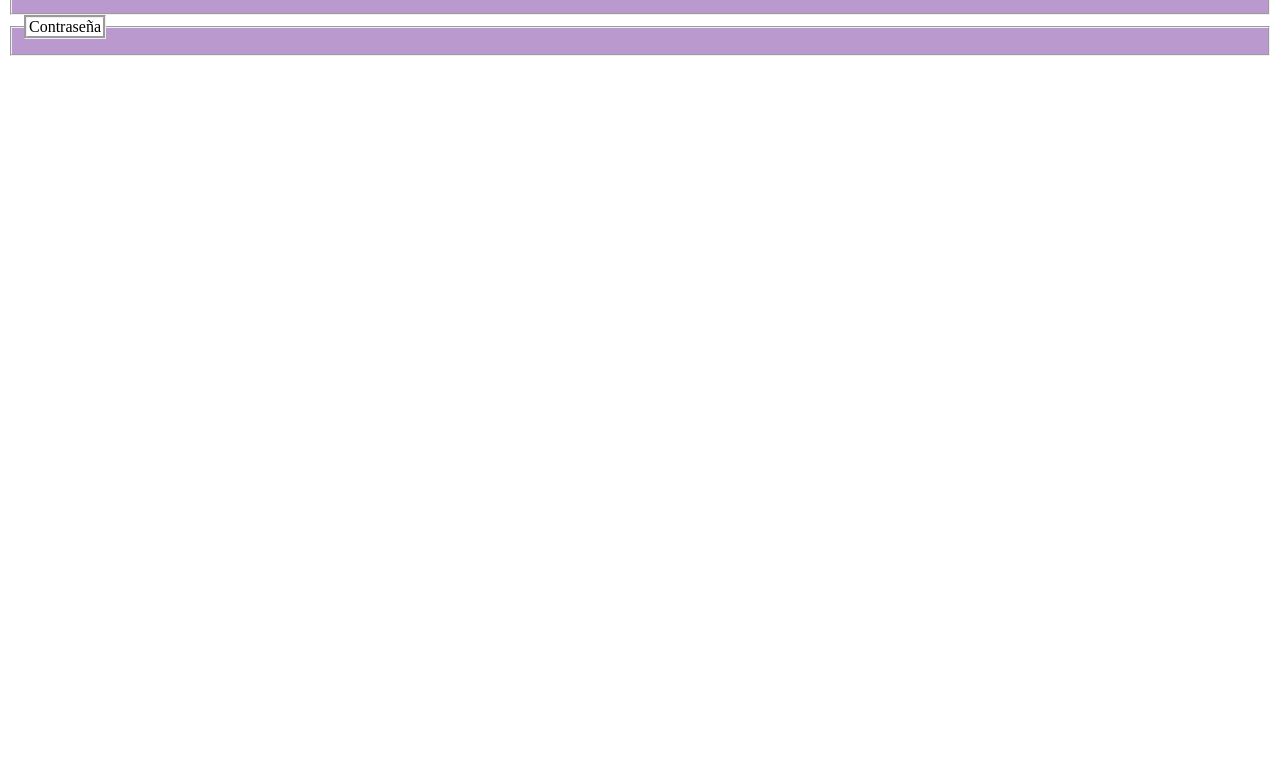
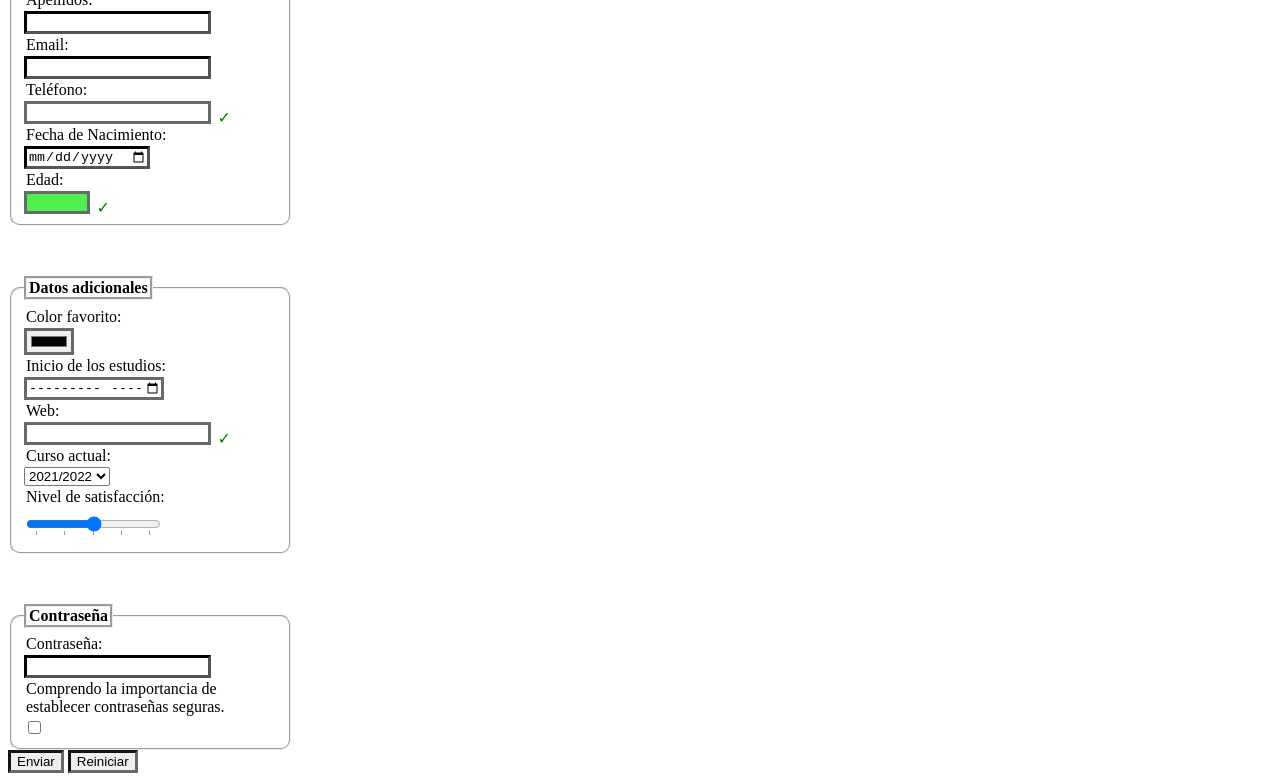
Before and after one commit to alumjruizr/DIW, a plain HTML site: page U2/U2_T1/index.html in a window 1280 px wide. Shown: the part 222-1003 px from the top of the page. Before the commit the page ends 800 px from the top, so only its background shows below. Drawn offline with Linux system fonts and the light colour scheme.

Commit message:
UD2_T01 completa

```diff
--- a/U2/U2_T1/index.html
+++ b/U2/U2_T1/index.html
@@ -4,15 +4,99 @@
     <meta charset="UTF-8">
     <meta http-equiv="X-UA-Compatible" content="IE=edge">
     <meta name="viewport" content="width=device-width, initial-scale=1.0">
-    <title>Document</title>
+    <title>index.html</title>
+    <style>
+
+        .form-all {
+            margin: 0;
+        }
+
+        h1 {
+            display: inline;
+        }
+
+        fieldset {
+            margin-top: 50px;
+            background-color: white;
+            border-radius: 10px;
+            width: 20%;
+        }
+
+        legend {
+            border-style: groove;
+            background-color: white;
+            font-weight: bold;
+        }
+
+        label {
+            display: block;
+            margin: 1px;
+            padding: 1px;
+        }
+
+        input:optional {
+            border-style: solid;
+            border-color: dimgray;
+            border-width: 3px;
+
+        }
+
+        input:required {
+            border-color: black;
+            border-width: 3px;
+        }
+
+        input:focus-visible {
+            outline: 2px solid blue;
+            border-radius: 3px;
+        }
+
+        #age:out-of-range {
+            background-color: #ff4c4c;
+        }
+
+        #age:in-range {
+            background-color: #4fef4f;
+        }
+
+        #resetButton {
+            border-style: inset;
+        }
+
+        #sendButton {
+            border-style: inset;
+        }
+
+        input + span {
+            position: relative;
+        }
+
+        input + span::before {
+            position: absolute;
+            right: -20px;
+            top: 5px;
+        }
+
+        input:invalid + span::before {
+            content: "✘";
+            color: red;
+        }
+
+        input:valid + span::before {
+            content: "✓";
+            color: green;
+        }
+
+    </style>
 </head>
 <body>
 
-    <form action="">
-        <fieldset style="background-color: rgb(185, 153, 206);">
-            <legend style="border-style: groove; background-color: white;">Datos personales</legend>
+    <form class="form-all" id="form" action="">
+        <h1>Formulario de registro</h1>
+        <fieldset>
+            <legend>Datos personales</legend>
             <label for="prefixList" title="Prefijo para dirigirse al usuario">Prefijo:</label>
-            <select name="prefixList" id="prefixList">
+            <select name="prefix" id="prefixList" autofocus>
                 <option value="Sr">Sr.</option>
                 <option value="Sra">Sra.</option>
                 <option value="Srta">Srta.</option>
@@ -20,32 +104,55 @@
                 <option value="Dra">Dra.</option>
             </select><br>
             <label for="name" title="Nombre del usuario">Nombre:</label>
-            <input type="text" id="name" required><br>
+            <input type="text" id="name" name="userName" required><br>
             <label for="surname" title="Apellido del usuario">Apellidos:</label>
-            <input type="text" id="surname" required><br>
+            <input type="text" id="surname"  name="userSurname" required><br>
             <label for="email" title="Email del usuario">Email:</label>
-            <input type="email" id="email" required><br>
+            <input type="email" id="email" name="userEmail" required><br>
             <label for="phoneNumber" title="Teléfono del usuario">Teléfono:</label>
-            <input type="tel" id="phoneNumber" maxlength="9"><br>
+            <input type="tel" id="phoneNumber"  name="userPhone" maxlength="9"><span></span><br>
             <label for="dateOfBirth" tile="Fecha de nacimiento del usuario">Fecha de Nacimiento:</label>
-            <input type="date" id="dateOfBirth" required><br>
+            <input type="date" id="dateOfBirth"  name="userDateOfBirth" required><br>
             <label for="age" title="Edad del usuario">Edad:</label>
-            <input type="number" id="age" max="130" min="16">
+            <input type="number" id="age"  name="userAge" max="130" min="16"><span></span>
         </fieldset>
 
-        <fieldset style="background-color: rgb(185, 153, 206);">
-            <legend style="border-style: groove; background-color: white;">Datos adicionales</legend>
-
+        <fieldset>
+            <legend>Datos adicionales</legend>
+            <label for="favouriteColor" title="Color favorito del usuario">Color favorito:</label>
+            <input type="color" id="favouriteColor" name="userFavouriteColor"><br>
+            <label for="startOfStudies" title="Inicio de los estudios del usuario">Inicio de los estudios:</label>
+            <input type="month" id="startOfStudies"  name="userStartOfStudies" max="2022-09"><br>
+            <label for="webPage" title="Página web del usuario">Web:</label>
+            <input type="url" id="webPage"  name="userWebPage" pattern="https?:\/\/([a-zA-Z0-9]([^ @&%$\\\/()=?¿!.,:;]|\d)+[a-zA-Z0-9][\.])+[a-zA-Z0-9]{2,4}([\.][a-zA-Z]{2})?"><span></span><br>
+            <label for="actualGrade" title="Curso actual del usuario">Curso actual:</label>
+            <select id="actualGrade" name="userActualGrade">
+                <option value="2021/2022">2021/2022</option>
+                <option value="2022/2023">2022/2023</option>
+            </select><br>
+            <label id="satisfactionLevel" title="Nivel de satisfacción del uruario">Nivel de satisfacción:</label>
+            <input type="range"  name="userSatisfactionLevel" min="0" max="10" step="0.5" list="tickmarks"><br>
+            <datalist id="tickmarks">
+                <option value="0"></option>
+                <option value="2.5"></option>
+                <option value="5"></option>
+                <option value="7.5"></option>
+                <option value="10"></option>
+            </datalist>
 
 
         </fieldset>
 
-        <fieldset style="background-color: rgb(185, 153, 206);">
-            <legend style="border-style: groove; background-color: white;">Contraseña</legend>
+        <fieldset>
+            <legend>Contraseña</legend>
+            <label for="password" title="Contraseña del usuario">Contraseña:</label>
+            <input type="password" id="password"  name="userPassword" required><br>
+            <label for="passwordCheck" title="¿Comprendo la importancia de establecer contraseñas seguras?">Comprendo la importancia de establecer contraseñas seguras.</label>
+            <input type="checkbox" id="passwordCheck" name="userPasswordCheck" required>
+        </fieldset>
 
-
-
-        </fieldset>
+        <input type="button" value="Enviar" title="Enviar formulario" id="sendButton">
+        <input type="reset" value="Reiniciar" title="Reiniciar formulario" id="resetButton">
     </form>
 
 </body>
```
